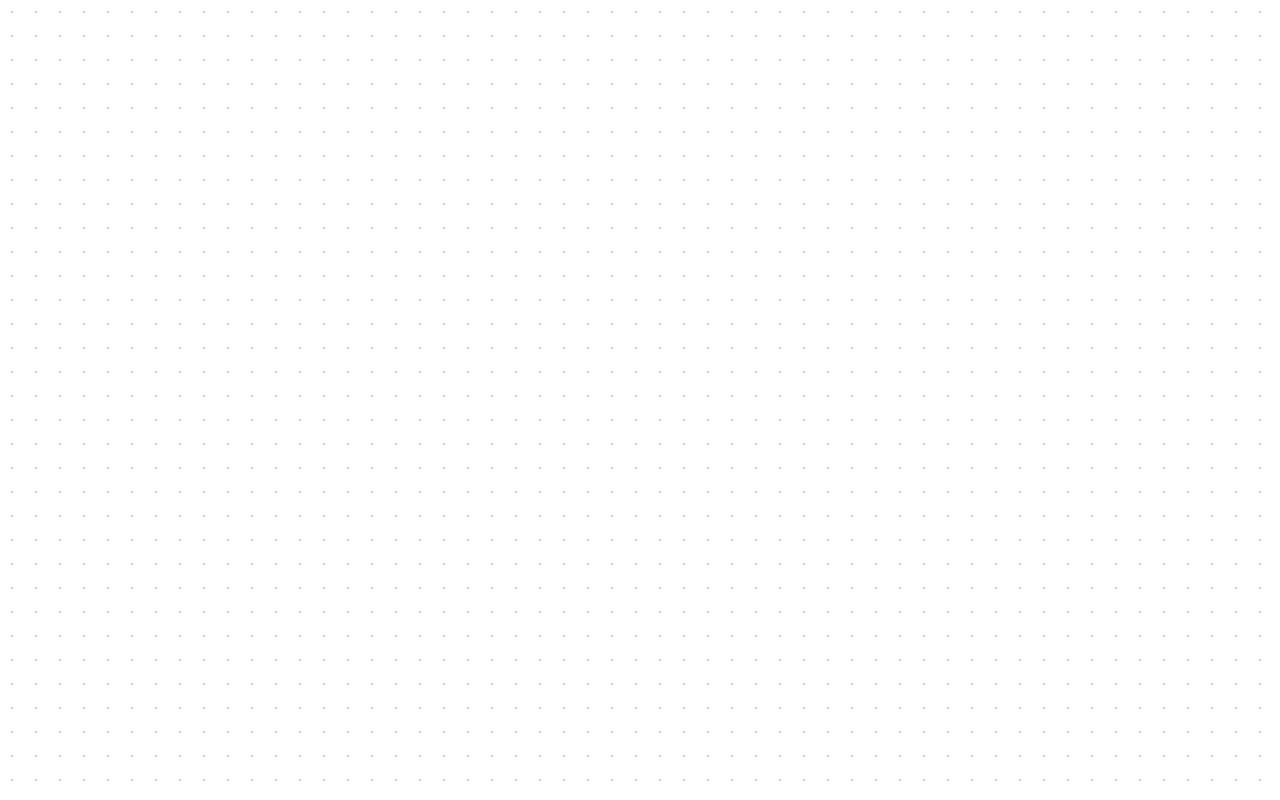
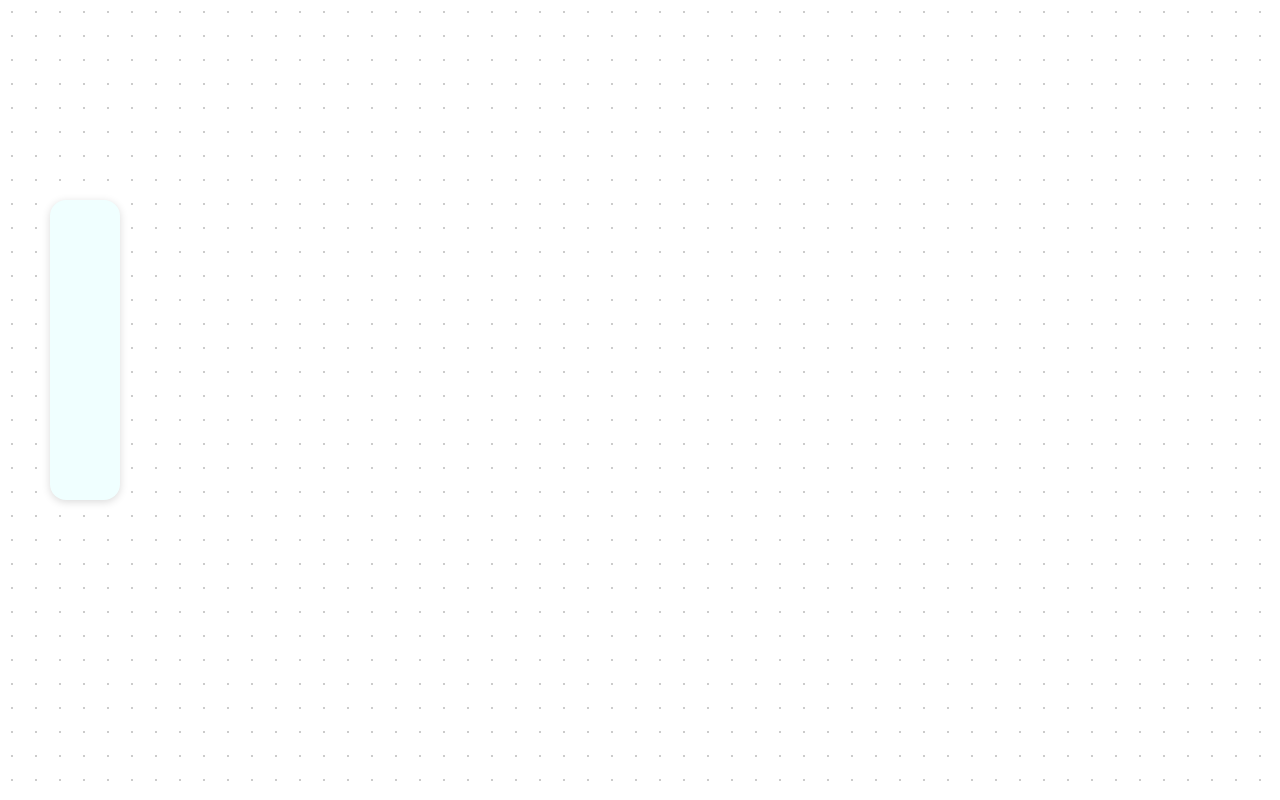
Before and after one commit to ziningch/cmu05431, a React (Vite) app: page / in a window 1280 px wide. Shown: the top 800 px of the page. Built offline with nearby package versions, Linux system fonts and the light colour scheme.

Commit message:
added a fixed left tool bar

```diff
--- a/src/App.css
+++ b/src/App.css
@@ -0,0 +1,11 @@
+.toolbar {
+  position: fixed;
+  top: 200px;
+  left: 50px;
+  width: 70px;
+  height: 300px;
+  border-radius: 16px;
+  background-color: azure;
+  box-shadow: 0 2px 8px rgba(0,0,0,0.15);
+  z-index: 10;
+}
--- a/src/App.jsx
+++ b/src/App.jsx
@@ -1,7 +1,11 @@
+import "./App.css"
 export default function App() {
   return (
     <div>
+      <div className = 'toolbar'>
+        {/*tools go here*/}
 
+      </div>
     </div>
   );
 }
```
